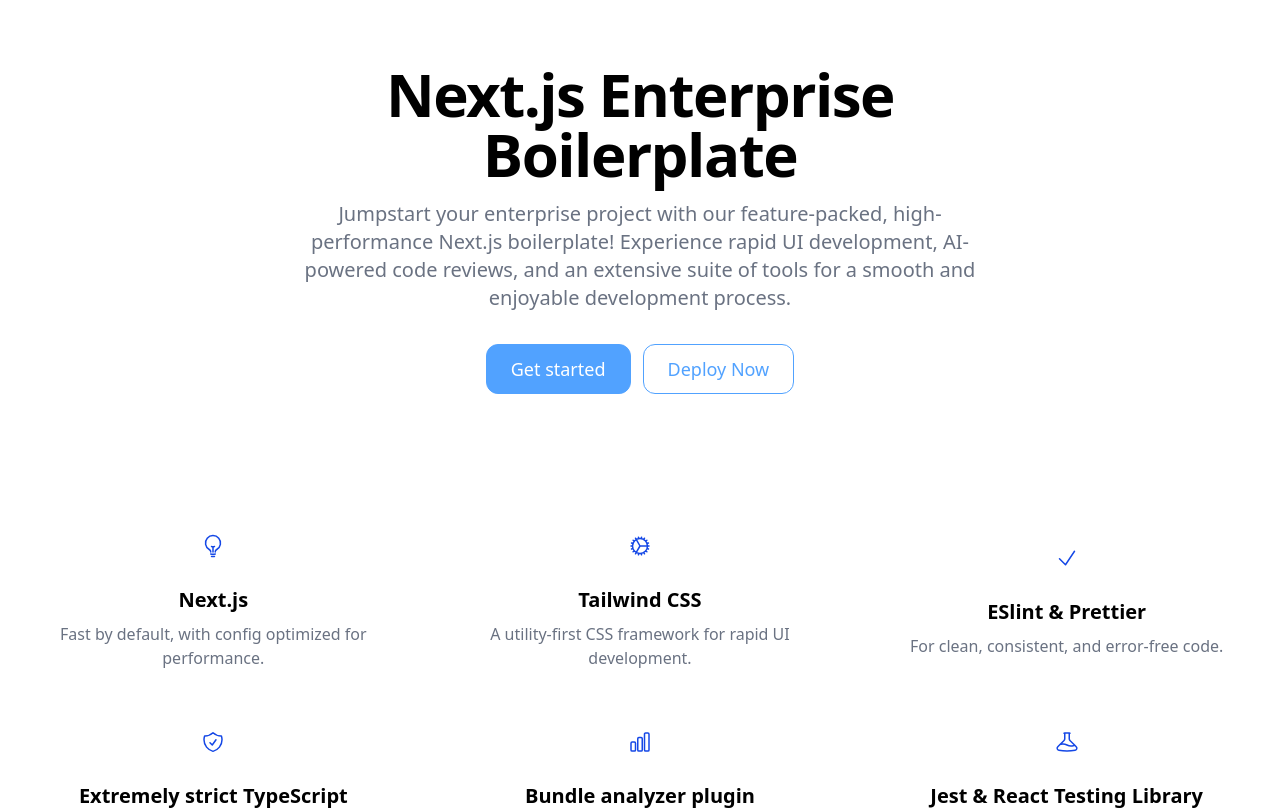
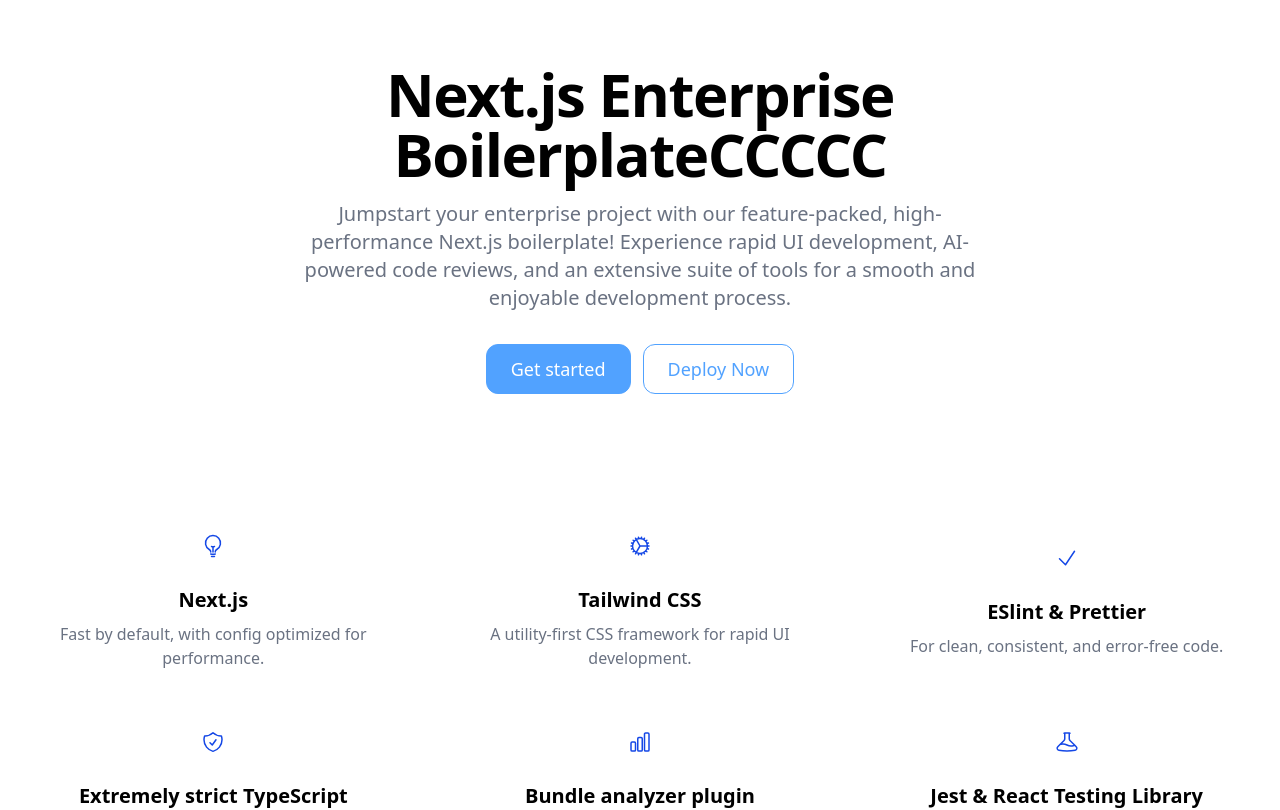
Before and after one commit to aymeric75/my-freelance-website, a Next.js app: page / in a window 1280 px wide. Shown: the top 810 px of the page. Built offline with nearby package versions, Linux system fonts and the light colour scheme.

Commit message:
Update page.tsx

```diff
--- a/app/page.tsx
+++ b/app/page.tsx
@@ -27,7 +27,7 @@
         <div className="mx-auto grid max-w-(--breakpoint-xl) px-4 py-8 text-center lg:py-16">
           <div className="mx-auto place-self-center">
             <h1 className="mb-4 max-w-2xl text-4xl leading-none font-extrabold tracking-tight md:text-5xl xl:text-6xl dark:text-white">
-              Next.js Enterprise Boilerplate
+              Next.js Enterprise BoilerplateCCCCC
             </h1>
             <p className="mb-6 max-w-2xl font-light text-gray-500 md:text-lg lg:mb-8 lg:text-xl dark:text-gray-400">
               Jumpstart your enterprise project with our feature-packed, high-performance Next.js boilerplate!
```
